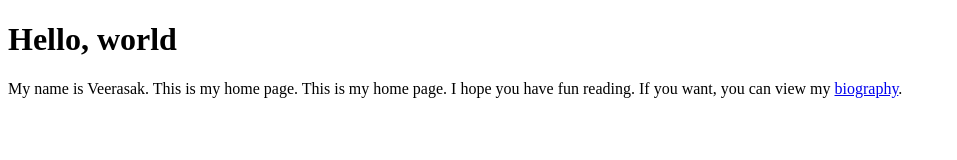
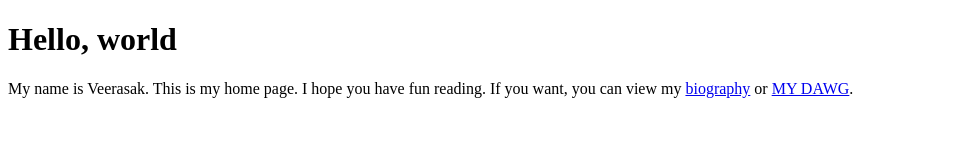
Before and after one commit to VeerasakThongpassano/223-homepage, a plain HTML site: page index.html in a window 1280 px wide. Shown: the whole page, without its empty margins (0-957 px from the left). Drawn offline with Linux system fonts and the light colour scheme.

Commit message:
update all file

```diff
--- a/index.html
+++ b/index.html
@@ -4,9 +4,8 @@
   <h1>Hello, world</h1>
   <p>
     My name is Veerasak. This is my home page.
-    This is my home page.
     I hope you have fun reading.
-    If you want, you can view my <a href="bio.html">biography</a>.
+    If you want, you can view my <a href="bio.html">biography</a> or <a href="cutie_dog.html">MY DAWG</a>.
   </p>
 </body>
 </html>
```
Also changed, not shown: bio.html (+1 -1 lines), cutie_dog.html (+1 -0 lines).
